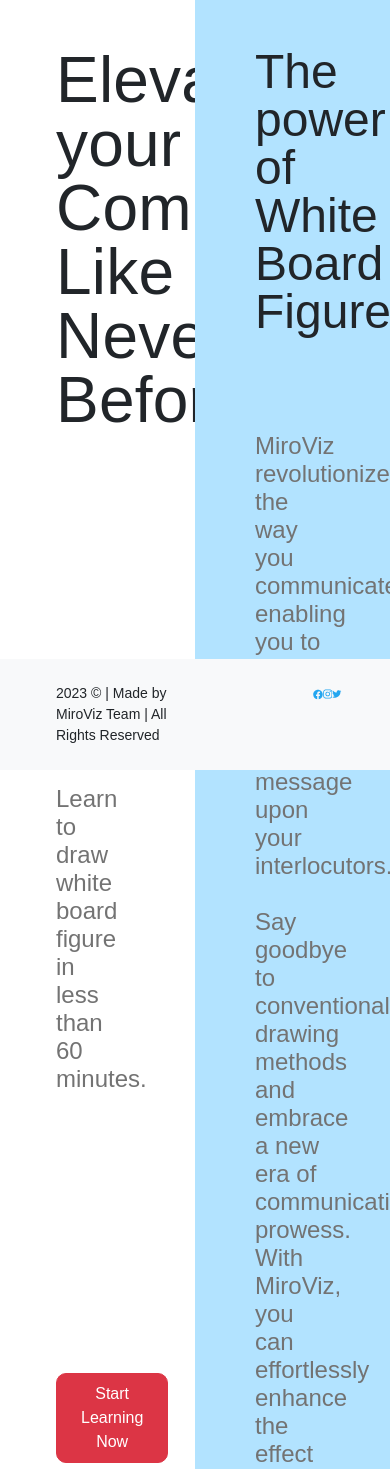
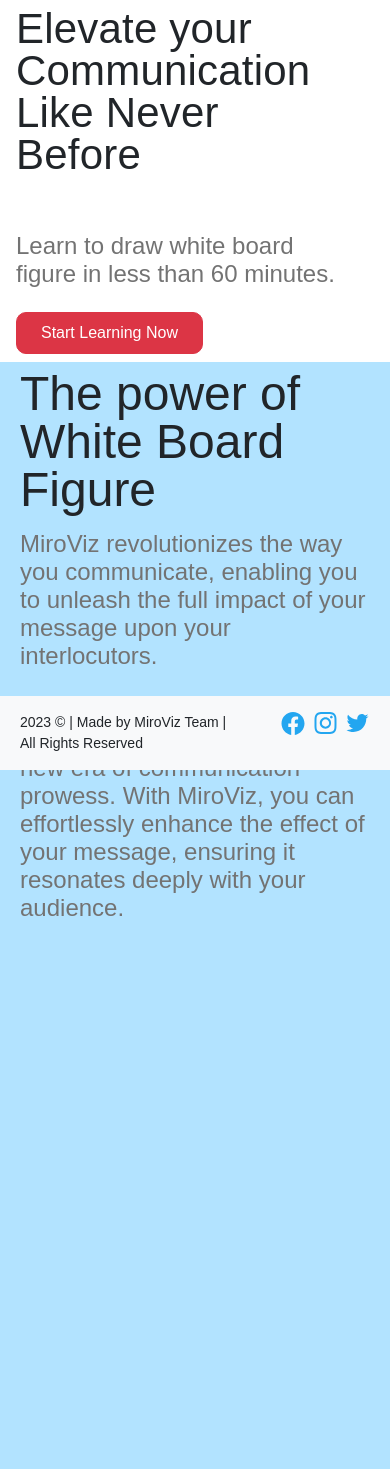
Before and after one commit to juanrios15/test_mrv, a Django app: template test_mrv/templates/home.html in a window 390 px wide; the page is wider, and only the part inside the window is pictured. Shown: the part 74-1543 px from the top of that part. After the commit the page ends 990 px from the top of that part, so only its background shows below. Run offline with Django 4.2, Linux system fonts and the light colour scheme; the template is opened without the code that fills it, so the values that code supplies are empty; some libraries are stand-ins or nearby versions.

Commit message:
responsive phone views start

```diff
--- a/test_mrv/static/css/base.css
+++ b/test_mrv/static/css/base.css
@@ -62,3 +62,26 @@
     overflow-y: scroll;
     background-color: white;
 }
+
+@media (min-width:992px) {
+    .size_title {
+        font-size: 64px;
+        letter-spacing: 0.2px;
+        line-height: 64px;
+    }
+    .size_subtitle {
+        font-size: 48px;
+        line-height: 48px;
+    }
+}
+@media (max-width:991px) {
+    .size_title {
+        font-size: 42px;
+        letter-spacing: 0.2px;
+        line-height: 42px;
+    }
+    .size_subtitle {
+        font-size: 32px;
+        line-height: 32px;
+    }
+}
--- a/test_mrv/templates/base.html
+++ b/test_mrv/templates/base.html
@@ -86,17 +86,17 @@
     </main>
     <footer class="footer fixed-bottom py-3 bg-light size-14">
         <div class="container">
-            <div class="row py-2">
-                <div class="col-6 ps-5">
+            <div class="row py-md-2">
+                <div class="col-8 col-md-6 ps-md-5">
                     <div class="row px-2">
                         <div class="col-12">
                             {% now "Y" %} © | Made by MiroViz Team | All Rights Reserved
                         </div>
                     </div>
                 </div>
-                <div class="col-6 pe-5">
+                <div class="col-4 col-md-6 pe-md-5">
                     <div class="row d-flex justify-content-end">
-                        <div class="col-4 d-flex justify-content-evenly">
+                        <div class="col-12 col-md-4 d-flex justify-content-evenly">
                             <svg width="24" height="23" viewBox="0 0 24 23" fill="none"
                                 xmlns="http://www.w3.org/2000/svg">
                                 <path fill-rule="evenodd" clip-rule="evenodd"
--- a/test_mrv/templates/home.html
+++ b/test_mrv/templates/home.html
@@ -1,13 +1,13 @@
 {% extends "base.html" %}
 
 {% block left_side %}
-<div class="row h-100 p-5">
+<div class="row h-100 p-2 p-md-5">
     <div class="row pb-5 px-2">
-        <div class="col-12 size-64">
+        <div class="col-12 size_title">
             Elevate your Communication Like Never Before
         </div>
     </div>
-    <div class="row px-2 pt-5 second-text-color size-24">
+    <div class="row px-2 pt-2 pt-md-5 second-text-color size-24">
         <div class="col-12">
             Learn to draw white board figure in less than 60 minutes.
         </div>
@@ -32,13 +32,13 @@
 {% endblock left_side %}
 
 {% block right_side %}
-<div class="row p-5">
+<div class="row p-2 p-md-5">
     <div class="col-12 size-48">
         The power of White Board Figure
     </div>
 </div>
-<div class="row p-5">
-    <div class="col-12 size-24 second-text-color">
+<div class="row p-2 p-md-5">
+    <div class="col-12 size-24 second-text-color pb-5">
         MiroViz revolutionizes the way you communicate, enabling you to unleash the full impact of your message upon
         your interlocutors.
         <br> <br>
@@ -49,9 +49,9 @@
 {% endblock right_side %}
 
 {% block leftside_class %}
-col-6 bg-white
+col-12 col-md-6 bg-white
 {% endblock %}
 
 {% block rightside_class %}
-col-6 first-background-color
+col-12 col-md-6 first-background-color
 {% endblock %}
```
Also changed, not shown: shells/templates/config_session.html (+6 -6 lines), shells/templates/shell_instruction.html (+5 -5 lines), shells/templates/shell_resolution.html (+8 -8 lines), users/templates/login.html (+7 -7 lines), users/templates/register.html (+6 -6 lines).
